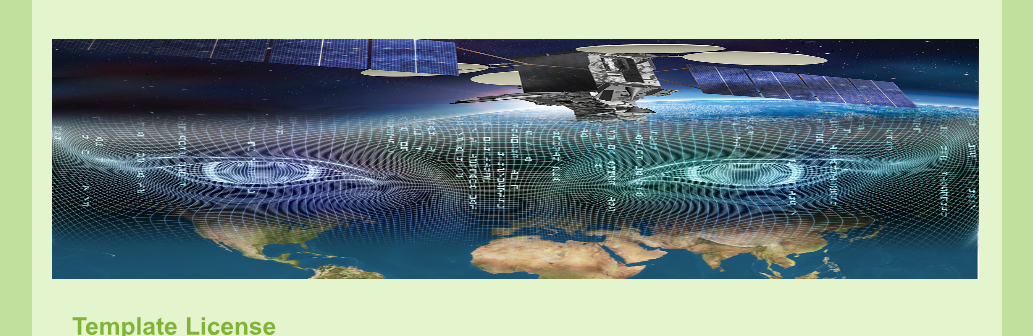
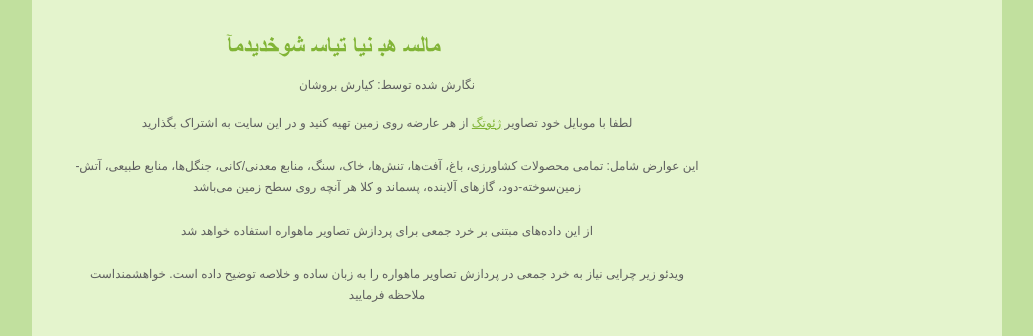
Before and after one commit to kiarash-borooshan/EarthDetect, a Django app: page / in a window 1280 px wide. Shown: the part 401-737 px from the top of the page, without its empty margins (123-1156 px from the left). Run offline with Django 5.2, Linux system fonts and the light colour scheme.

Commit message:
first page modified

```diff
--- a/templates/dataGather/index.html
+++ b/templates/dataGather/index.html
@@ -5,17 +5,49 @@
 
 
 {% block content %}
-  <img src="{% static 'images/img1.jpg' %}" width="927" height="240" alt="" class="ctop" />
+<!--  <img src="{% static 'images/img1.jpg' %}" width="927" height="240" alt="" class="ctop" />-->
   <img src="{% static 'images/ProNum1.png' %}" width="927" height="240" alt="" class="ctop" />
 
   <div class="mainbar">
 
+    <center>
     <div class="article">
-      <h2><span>Template License</span></h2>
-      <p>Posted by <a href="#">Owner</a> | Filed under <a href="#">templates</a>, <a href="#">internet</a></p>
-      <p>This is a free CSS website template by BlueWebTemplates. This work is distributed under the <a href="http://creativecommons.org/licenses/by/3.0/">Creative Commons Attribution 3.0 License</a>, which means that you are free to use it for any personal or commercial purpose provided you credit me in the form of a link back to BlueWebTemplates.com.</p>
-      <p><a href="#">Read more</a> | March 16, 2015</p>
+      <h2 dir="rtl"> <span>سلام به این سایت خوش آمدید</span></h2>
+      <p>نگارش شده توسط: کیارش بروشان
+      <p>
+      لطفا با موبایل خود تصاویر
+      <a href="https://support.google.com/photos/answer/6153599?hl=en&co=GENIE.Platform%3DAndroid">ژئوتگ</a>
+      از هر عارضه روی زمین تهیه کنید و در این سایت به اشتراک بگذارید
+      <br><br>
+      این عوارض شامل: تمامی محصولات کشاورزی، باغ، آفت‌ها، تنش‌ها، خاک، سنگ، منابع معدنی/کانی،
+      جنگل‌ها، منابع طبیعی، آتش-زمین‌سوخته-دود، گازهای آلاینده، پسماند و کلا هر آنچه روی سطح زمین می‌باشد
+      <br><br>
+      از این داده‌های مبتنی بر خرد جمعی برای پردازش تصاویر ماهواره استفاده خواهد شد
+      <br><br>
+      ویدئو زیر چرايی نیاز به خرد جمعی در پردازش تصاویر ماهواره‌ را به زبان ساده و خلاصه توضیح داده است. خواهشمنداست ملاحظه فرمایید
+
+    </p>
+
     </div>
+    </center>
+
+<!-- video -->
+    <style>
+      .h_iframe-aparat_embed_frame{position:relative;}
+      .h_iframe-aparat_embed_frame
+      .ratio{display:block;width:100%;height:auto;}
+      .h_iframe-aparat_embed_frame
+      iframe{position:absolute;top:0;left:0;width:100%;height:100%;}
+    </style>
+    <div class="h_iframe-aparat_embed_frame">
+    <span style="display: block;padding-top: 57%"></span>
+    <iframe src="https://www.aparat.com/video/video/embed/videohash/MnPS6/vt/frame?titleShow=true&muted=true"
+            allowFullScreen="true" webkitallowfullscreen="true" mozallowfullscreen="true">
+
+    </iframe>
+    </div>
+    <br><br>
+    <hr>
 
     <div class="article">
       <h2><span>Lorem Ipsum</span> Dolor Sit</h2>
```
